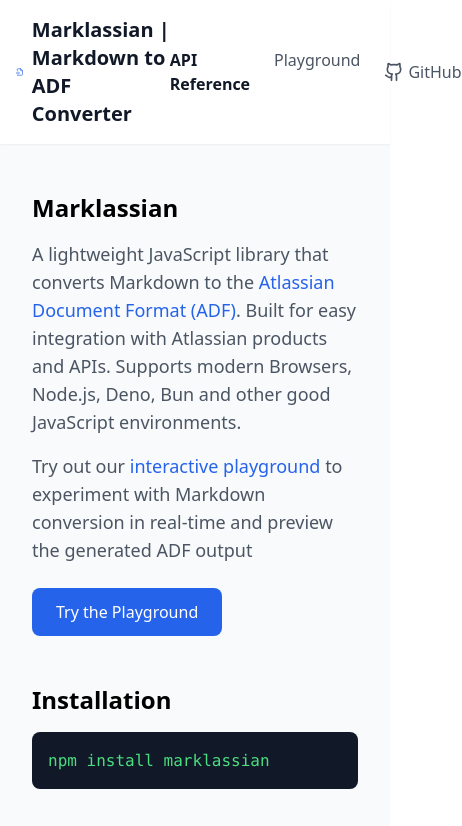
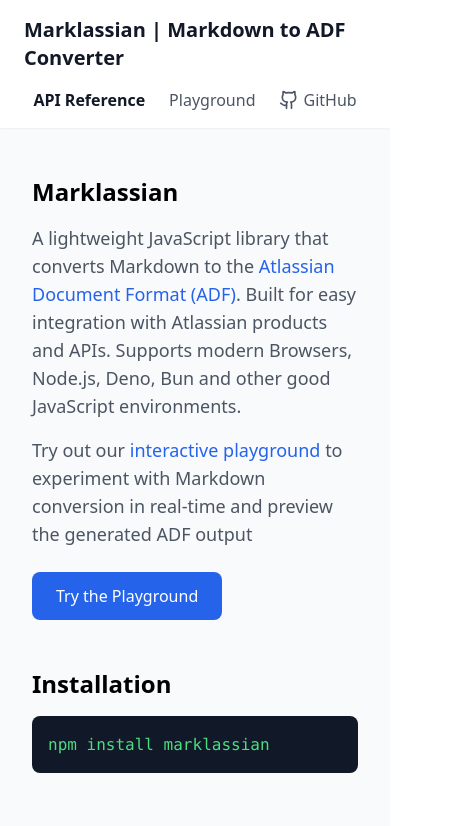
Before and after one commit to jamsinclair/marklassian, a React (Vite) app in the folder website/: page / in a window 390 px wide. Shown: the top 826 px of the page, 462 px wide, since content can reach past the window. Built offline with nearby package versions, Linux system fonts and the light colour scheme; what react-intl-next would draw is missing.

Commit message:
make it prettier on mobile

```diff
--- a/website/src/ApiReference.tsx
+++ b/website/src/ApiReference.tsx
@@ -54,7 +54,7 @@
               Converts a Markdown string to an ADF document object (JSON
               Serialisable).
             </p>
-            <div className="bg-gray-100 rounded-lg p-4">
+            <div className="bg-gray-100 rounded-lg p-4 overflow-auto">
               <pre className="text-sm">
                 {`import { markdownToAdf } from 'marklassian';
 
@@ -82,7 +82,7 @@
 
           <div>
             <h3 className="text-lg font-medium mb-2">Types</h3>
-            <div className="bg-gray-100 rounded-lg p-4">
+            <div className="bg-gray-100 rounded-lg p-4 overflow-auto">
               <pre className="text-sm">
                 {`type AdfNode = {
     type: string;
--- a/website/src/Layout.tsx
+++ b/website/src/Layout.tsx
@@ -11,14 +11,14 @@
   return (
     <div className="min-h-screen bg-gray-50">
       <header className="bg-white shadow-sm">
-        <div className="max-w-7xl mx-auto px-4 py-4 sm:px-6 lg:px-8 flex items-center justify-between">
+        <div className="max-w-7xl mx-auto px-4 py-4 sm:px-6 lg:px-8 flex items-center justify-between sm:flex-row flex-col">
           <div className="flex items-center space-x-2">
-            <FileJson2 className="h-6 w-6 text-blue-600" />
+            <FileJson2 className="h-6 w-6 text-blue-600 sm:block hidden" />
             <h1 className="text-xl font-semibold text-gray-900">
               Marklassian | Markdown to ADF Converter
             </h1>
           </div>
-          <div className="flex items-center space-x-6">
+          <div className="flex items-center space-x-6 sm:mt-0 mt-4">
             <nav>
               <ul className="flex space-x-6">
                 <li>
```
